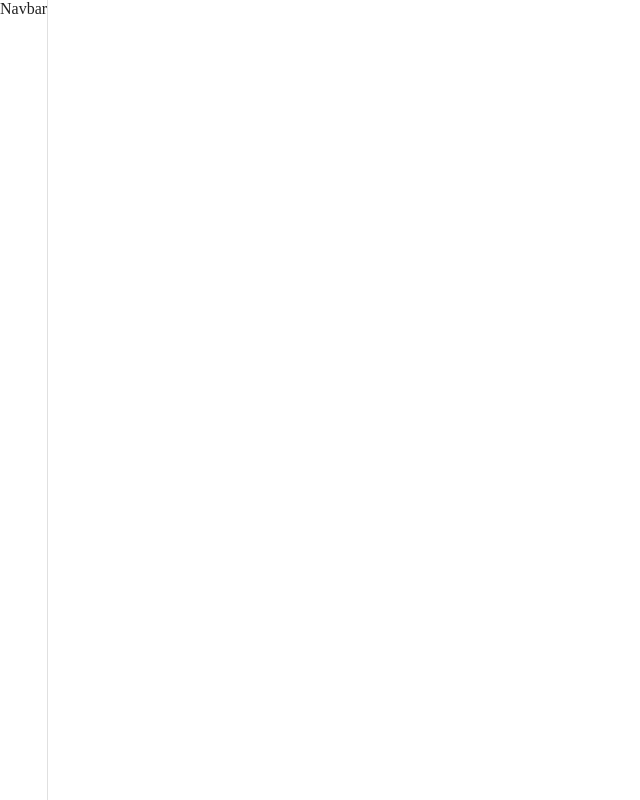
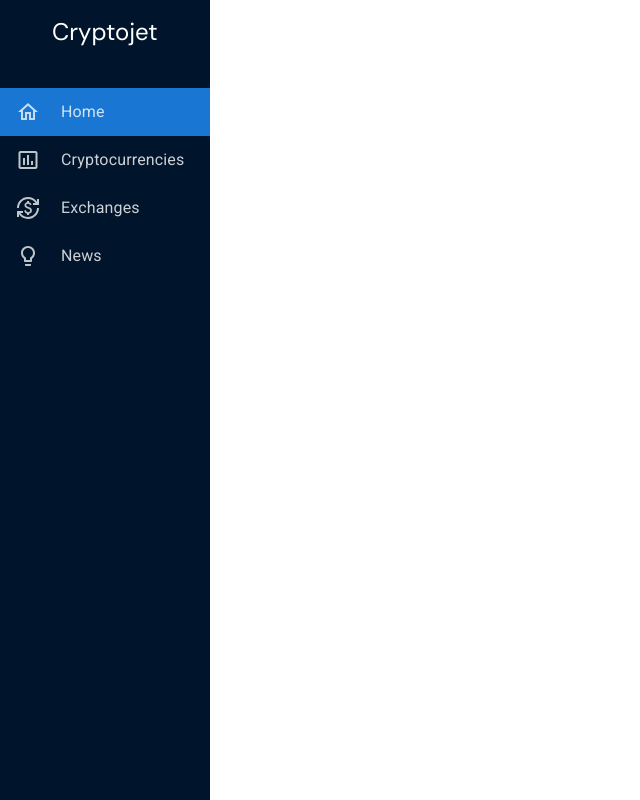
Before and after one commit to hpcao299/cryptojet, a React (Create React App) app: page / in a window 1280 px wide. Shown: the whole page, without its empty margins (0-640 px from the left). Built offline with nearby package versions, Linux system fonts and the light colour scheme.

Commit message:
Navbar and more dependencies

```diff
--- a/package.json
+++ b/package.json
@@ -5,7 +5,9 @@
   "dependencies": {
     "@emotion/react": "^11.7.1",
     "@emotion/styled": "^11.6.0",
+    "@mui/icons-material": "^5.4.1",
     "@mui/material": "^5.4.1",
+    "@mui/styles": "^5.4.1",
     "@testing-library/jest-dom": "^5.16.2",
     "@testing-library/react": "^12.1.2",
     "@testing-library/user-event": "^13.5.0",
--- a/public/index.html
+++ b/public/index.html
@@ -8,9 +8,11 @@
       <meta name="description" content="Web site created using create-react-app" />
       <link rel="apple-touch-icon" href="%PUBLIC_URL%/logo192.png" />
       <link rel="manifest" href="%PUBLIC_URL%/manifest.json" />
+      <link rel="preconnect" href="https://fonts.googleapis.com" />
+      <link rel="preconnect" href="https://fonts.gstatic.com" crossorigin />
       <link
+         href="https://fonts.googleapis.com/css2?family=DM+Sans:wght@400;500;700&family=Roboto:wght@300;400;500;700&display=swap"
          rel="stylesheet"
-         href="https://fonts.googleapis.com/css?family=Roboto:300,400,500,700&display=swap"
       />
       <title>Cryptojet</title>
    </head>
--- a/src/App.js
+++ /dev/null
@@ -1,11 +0,0 @@
-import { Navbar } from "./components";
-
-function App() {
-   return (
-      <>
-         <Navbar />
-      </>
-   );
-}
-
-export default App;
--- /dev/null
+++ b/src/App.jsx
@@ -0,0 +1,13 @@
+import { ThemeProvider } from "@mui/material";
+import { Navbar } from "./components";
+import theme from "./config/theme";
+
+function App() {
+   return (
+      <ThemeProvider theme={theme}>
+         <Navbar />
+      </ThemeProvider>
+   );
+}
+
+export default App;
--- a/src/components/Navbar.jsx
+++ /dev/null
@@ -1,7 +0,0 @@
-import { Drawer } from "@mui/material";
-
-function Navbar() {
-   return <Drawer variant="permanent">Navbar</Drawer>;
-}
-
-export default Navbar;
--- /dev/null
+++ b/src/components/Navbar/index.jsx
@@ -0,0 +1,85 @@
+import CurrencyExchangeOutlinedIcon from "@mui/icons-material/CurrencyExchangeOutlined";
+import HomeOutlinedIcon from "@mui/icons-material/HomeOutlined";
+import InsertChartOutlinedIcon from "@mui/icons-material/InsertChartOutlined";
+import LightbulbOutlinedIcon from "@mui/icons-material/LightbulbOutlined";
+import {
+   Box,
+   Drawer,
+   List,
+   ListItemButton,
+   ListItemIcon,
+   ListItemText,
+   Typography,
+} from "@mui/material";
+import { useState } from "react";
+import { Link } from "react-router-dom";
+import useStyles from "./styles";
+
+function Navbar() {
+   const classes = useStyles();
+   const [selectedIndex, setSelectedIndex] = useState(0);
+
+   const handleLinkItemClick = index => setSelectedIndex(index);
+
+   return (
+      <Drawer variant="permanent" className={classes.drawer}>
+         <Typography
+            variant="h5"
+            sx={{ py: 2, px: 6.5, fontFamily: "DM Sans", color: "primary.contrastText" }}
+            align="center"
+         >
+            <Link to="/">Cryptojet</Link>
+         </Typography>
+         <Box sx={{ mt: 2 }}>
+            <List className={classes.linkList}>
+               <ListItemButton
+                  component={Link}
+                  to="/"
+                  selected={selectedIndex === 0}
+                  onClick={() => handleLinkItemClick(0)}
+               >
+                  <ListItemIcon>
+                     <HomeOutlinedIcon />
+                  </ListItemIcon>
+                  <ListItemText primary="Home" />
+               </ListItemButton>
+               <ListItemButton
+                  component={Link}
+                  to="/cryptocurrencies"
+                  selected={selectedIndex === 1}
+                  onClick={() => handleLinkItemClick(1)}
+               >
+                  <ListItemIcon>
+                     <InsertChartOutlinedIcon />
+                  </ListItemIcon>
+                  <ListItemText primary="Cryptocurrencies" />
+               </ListItemButton>
+               <ListItemButton
+                  component={Link}
+                  to="/exchanges"
+                  selected={selectedIndex === 3}
+                  onClick={() => handleLinkItemClick(3)}
+               >
+                  <ListItemIcon>
+                     <CurrencyExchangeOutlinedIcon />
+                  </ListItemIcon>
+                  <ListItemText primary="Exchanges" />
+               </ListItemButton>
+               <ListItemButton
+                  component={Link}
+                  to="/news"
+                  selected={selectedIndex === 4}
+                  onClick={() => handleLinkItemClick(4)}
+               >
+                  <ListItemIcon>
+                     <LightbulbOutlinedIcon />
+                  </ListItemIcon>
+                  <ListItemText primary="News" />
+               </ListItemButton>
+            </List>
+         </Box>
+      </Drawer>
+   );
+}
+
+export default Navbar;
--- /dev/null
+++ b/src/components/Navbar/styles.js
@@ -0,0 +1,16 @@
+import { makeStyles } from "@mui/styles";
+
+const useStyles = makeStyles(theme => {
+   return {
+      drawer: {
+         "& .MuiDrawer-paper": { backgroundColor: "#00152B", borderRight: "none" },
+      },
+      linkList: {
+         "& .MuiListItemButton-root": { color: "rgba(255,255,255,0.8)" },
+         "& .MuiListItemIcon-root": { color: "rgba(255,255,255,0.75)", minWidth: "45px" },
+         "& .Mui-selected": { backgroundColor: theme.palette.primary.main + "!important" },
+      },
+   };
+});
+
+export default useStyles;
--- a/src/components/index.js
+++ b/src/components/index.js
@@ -1 +1 @@
-export { default as Navbar } from "./Navbar";
+export { default as Navbar } from "./Navbar/index";
--- /dev/null
+++ b/src/config/theme.js
@@ -0,0 +1,13 @@
+import { lightBlue } from "@mui/material/colors";
+import { createTheme } from "@mui/material/styles";
+
+const theme = createTheme({
+   primary: {
+      main: lightBlue,
+      dark: lightBlue[600],
+      light: lightBlue[300],
+      contrastText: "#fff",
+   },
+});
+
+export default theme;
--- a/src/index.css
+++ b/src/index.css
@@ -1,4 +1,8 @@
-* {
-   margin: 0;
-   padding: 0;
+body {
+   font-family: "Roboto", sans-serif;
 }
+
+a {
+   color: inherit;
+   text-decoration: none;
+}
--- a/src/index.js
+++ b/src/index.js
@@ -1,11 +1,14 @@
 import React from "react";
 import ReactDOM from "react-dom";
+import { BrowserRouter as Router } from "react-router-dom";
 import App from "./App";
 import "./index.css";
 
 ReactDOM.render(
    <React.StrictMode>
-      <App />
+      <Router>
+         <App />
+      </Router>
    </React.StrictMode>,
    document.getElementById("root")
 );
```
Also changed, not shown: 1 other file (tests, documents, lock files or other folders).
